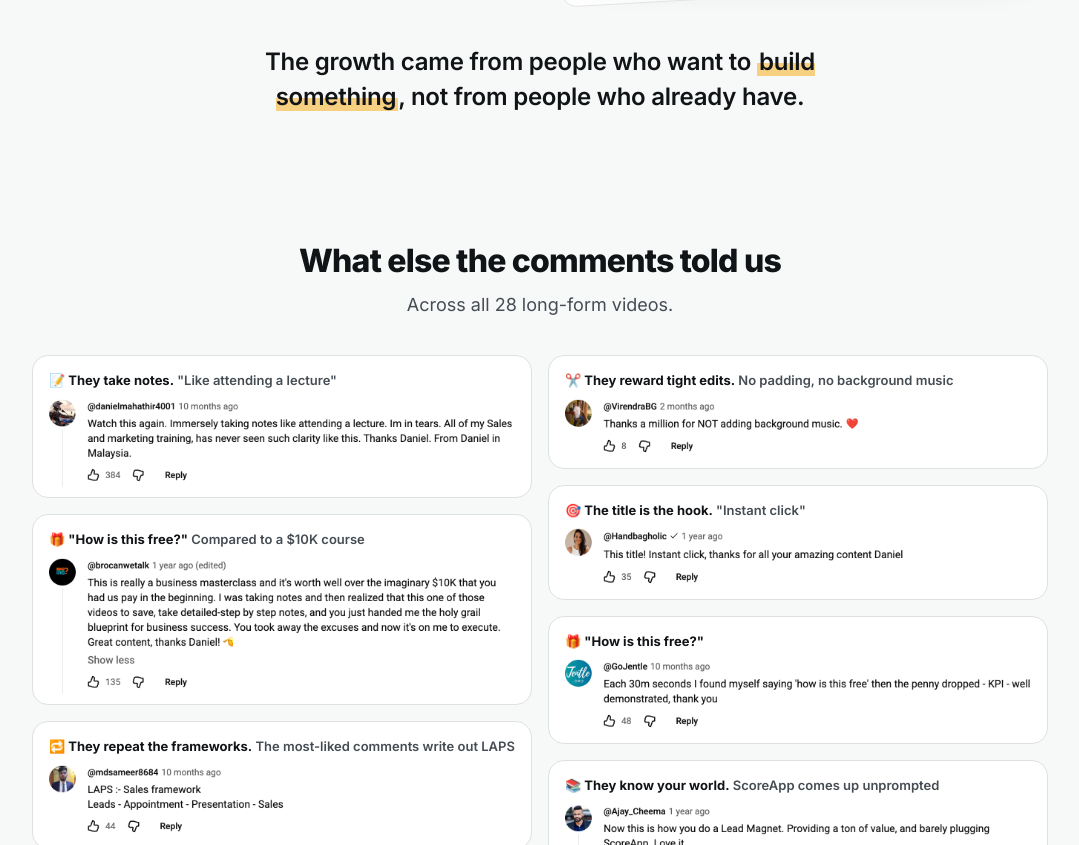
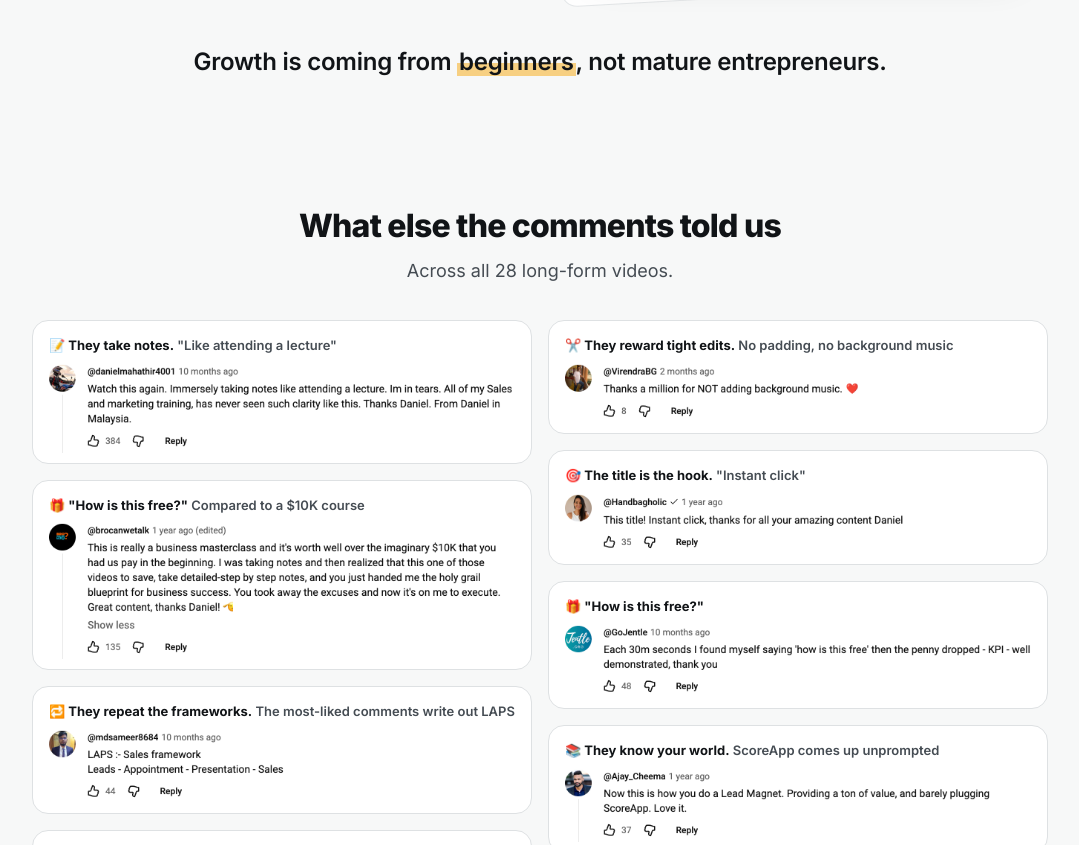
Before and after one commit to saffalino/client-pages, a plain HTML site: page daniel-7c127dbc/index.html in a window 1280 px wide. Shown: the part 6097-6942 px from the top of the page, without its empty margins (100-1179 px from the left). Drawn offline with nearby package versions, Linux system fonts and the light colour scheme.

Commit message:
Daniel page: callout wording

```diff
--- a/daniel-7c127dbc/index.html
+++ b/daniel-7c127dbc/index.html
@@ -680,7 +680,7 @@ details.more{margin-top:40px;border-color:var(--line-soft)}
       <div class="stack"><img src="assets/daniel-500k/comment_operator.png" alt="Comment: we're doing 2m revenue but have 30 employees" loading="lazy"></div>
     </div>
   </div>
-  <p class="callout">The growth came from people who want to <span class="hl">build something</span>, not from people who already have.</p>
+  <p class="callout">Growth is coming from <span class="hl">beginners</span>, not mature entrepreneurs.</p>
 
   <div class="sub-head">
     <h3>What else the comments told us</h3>
```
